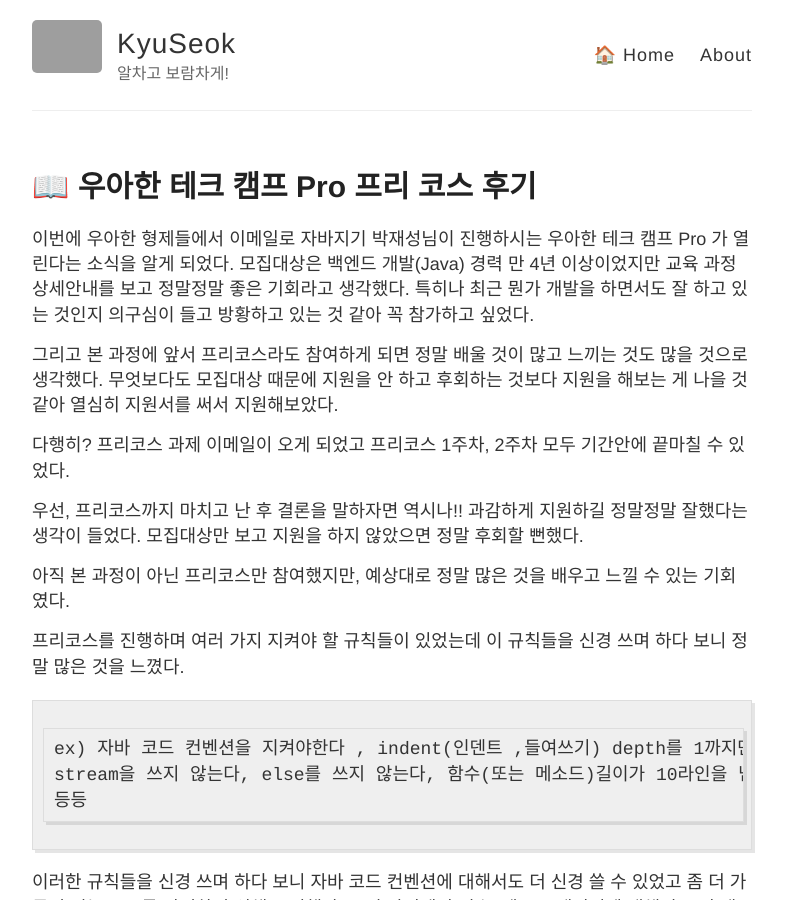
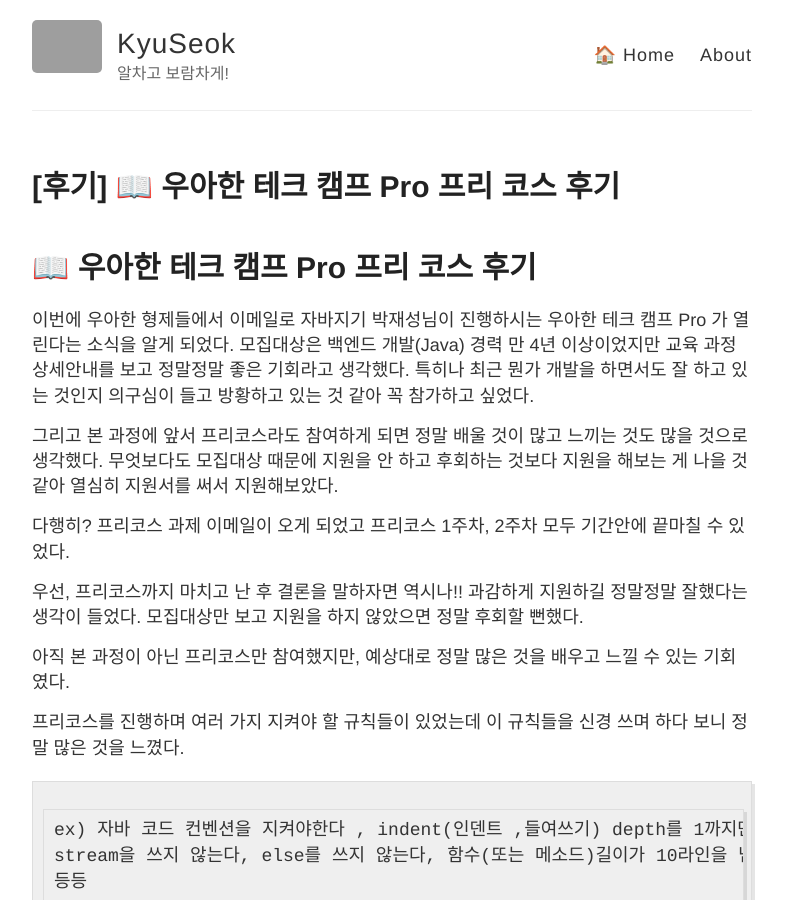
Before and after one commit to mks502/mks502.github.io, a Jekyll site: the page built from _posts/2021-5-10-study-woowahan-tech-camp-pro-pre-course.md, in a window 1280 px wide and 900 px high. Shown: the whole window, without its empty margins (248-1034 px from the left). Built offline with Jekyll 4.4.1, drawn with Linux system fonts in a browser that asks for light colours; our own code applies the rules of GitHub Pages for plain Markdown files; grey boxes are pictures that could not be loaded.

Commit message:
Update 2021-5-10 post
제목 변경

```diff
--- a/_posts/2021-5-10-study-woowahan-tech-camp-pro-pre-course.md
+++ b/_posts/2021-5-10-study-woowahan-tech-camp-pro-pre-course.md
@@ -1,6 +1,6 @@
 ---
 layout: post
-title: [후기] 📖 우아한 테크 캠프 Pro 프리 코스 후기
+title: "[후기] 📖 우아한 테크 캠프 Pro 프리 코스 후기"
 category : Theory
 tags: [study, woowahan, pre-course]
 ---
```
